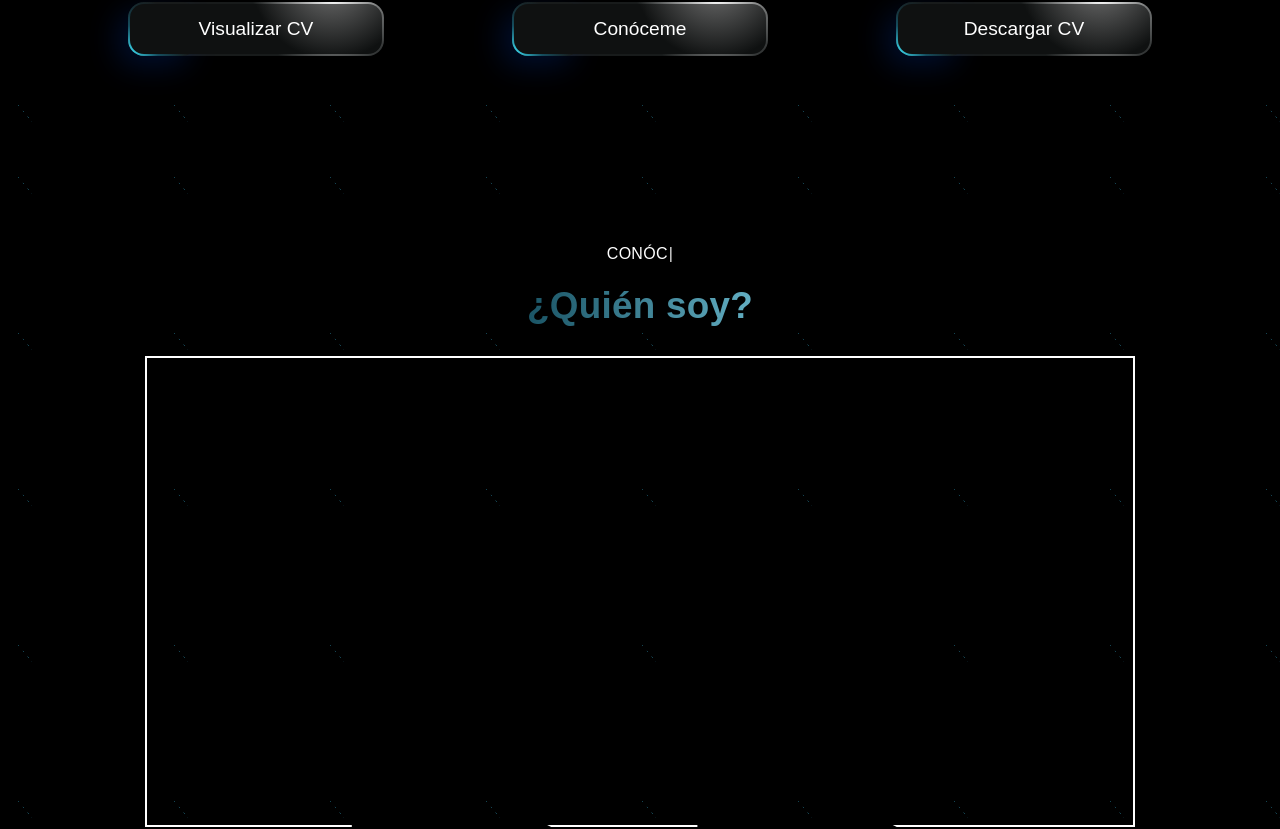
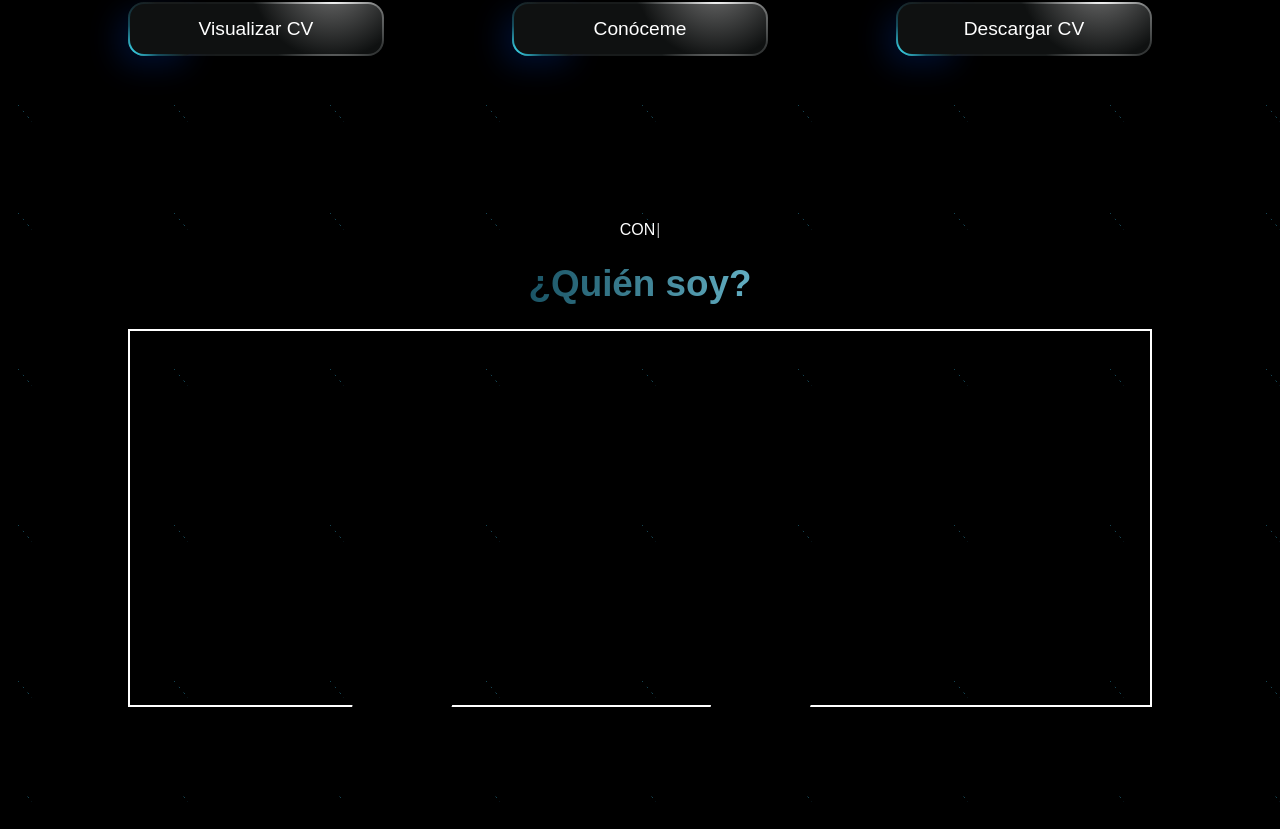
Before and after one commit to aycp-developer/aycpdeveloper, a React (Vite) app: page / in a window 1280 px wide. Shown: the part 440-1269 px from the top of the page. Built offline with nearby package versions, Linux system fonts and the light colour scheme; a web font is replaced by a local one.

Commit message:
nuevo cambio en el tamaño y posicionamiento de los elementos en el WhoAmI

```diff
--- a/src/routes/who-am-i/WhoAmI.css
+++ b/src/routes/who-am-i/WhoAmI.css
@@ -21,10 +21,8 @@
   justify-content: center;
   align-items: center;
   flex-direction: column;
-  letter-spacing: 0.28px;
-  padding-bottom: 6rem;
-  height: 100vh;
-  width: 100vw;
+  padding: 5rem 8rem 5rem 8rem;
+  height: 31rem;
 }
 .who-am-i .get-to-know-me-subtitle {
   color: white;
@@ -35,28 +33,16 @@
   -webkit-background-clip: text;
   -webkit-text-fill-color: transparent;
   font-size: 2.3rem;
-  margin-top: 1.4rem;
-  margin-bottom: 1.8rem;
+  margin: 1.5rem 0;
 }
 .who-am-i .who-am-i-paragraph {
   color: var(--gray-color);
-  font-size: 1.28rem;
+  font-size: 1.66rem;
+  letter-spacing: 0.28px;
   border: solid 2px white;
   margin: 0;
-  padding: 1.7rem 2rem 1.5rem 2rem;
-  height: 52%;
-  width: 72%;
-}
-.who-am-i .who-am-i-paragraph .gradient-blue-text {
-  background-image: linear-gradient(to right, #1A5465, #62AEC2);
-  -webkit-background-clip: text;
-  -webkit-text-fill-color: transparent;
-}
-.who-am-i .who-am-i-paragraph .space-left {
-  margin-left: 0.8vw;
-}
-.who-am-i .scroll-effect {
-  color: black;
+  padding: 1.7rem 2rem 1.7rem 2rem;
+  height: 20rem;
 }
 
 @media (max-width: 429px) {
--- a/src/routes/who-am-i/WhoAmI.scss
+++ b/src/routes/who-am-i/WhoAmI.scss
@@ -4,10 +4,8 @@
     @include styles.background;
     @include styles.center;
     flex-direction: column;
-    letter-spacing: 0.28px;
-    padding-bottom: 6rem;
-    height: 100vh;
-    width: 100vw;
+    padding: 5rem 8rem 5rem 8rem;
+    height: 31rem;
 
     .get-to-know-me-subtitle {
         color: white;
@@ -17,30 +15,17 @@
     .who-am-i-title {
         @include styles.degrade-blue-text;
         font-size: 2.3rem;
-        margin-top: 1.4rem;
-        margin-bottom: 1.8rem;
+        margin: 1.5rem 0;
     }
 
     .who-am-i-paragraph {
         color: var(--gray-color);
-        font-size: 1.28rem;
+        font-size: 1.66rem;
+        letter-spacing: 0.28px;
         border: solid 2px white;
         margin: 0;
-        padding: 1.7rem 2rem 1.5rem 2rem;
-        height: 52%;
-        width: 72%;
-
-        .gradient-blue-text {
-            @include styles.degrade-blue-text;
-        }
-
-        .space-left {
-            margin-left: 0.8vw;
-        }
-    }
-
-    .scroll-effect {
-        color: black;
+        padding: 1.7rem 2rem 1.7rem 2rem;
+        height: 20rem;
     }
 }
 
```
Also changed, not shown: 1 other file (tests, documents, lock files or other folders).
